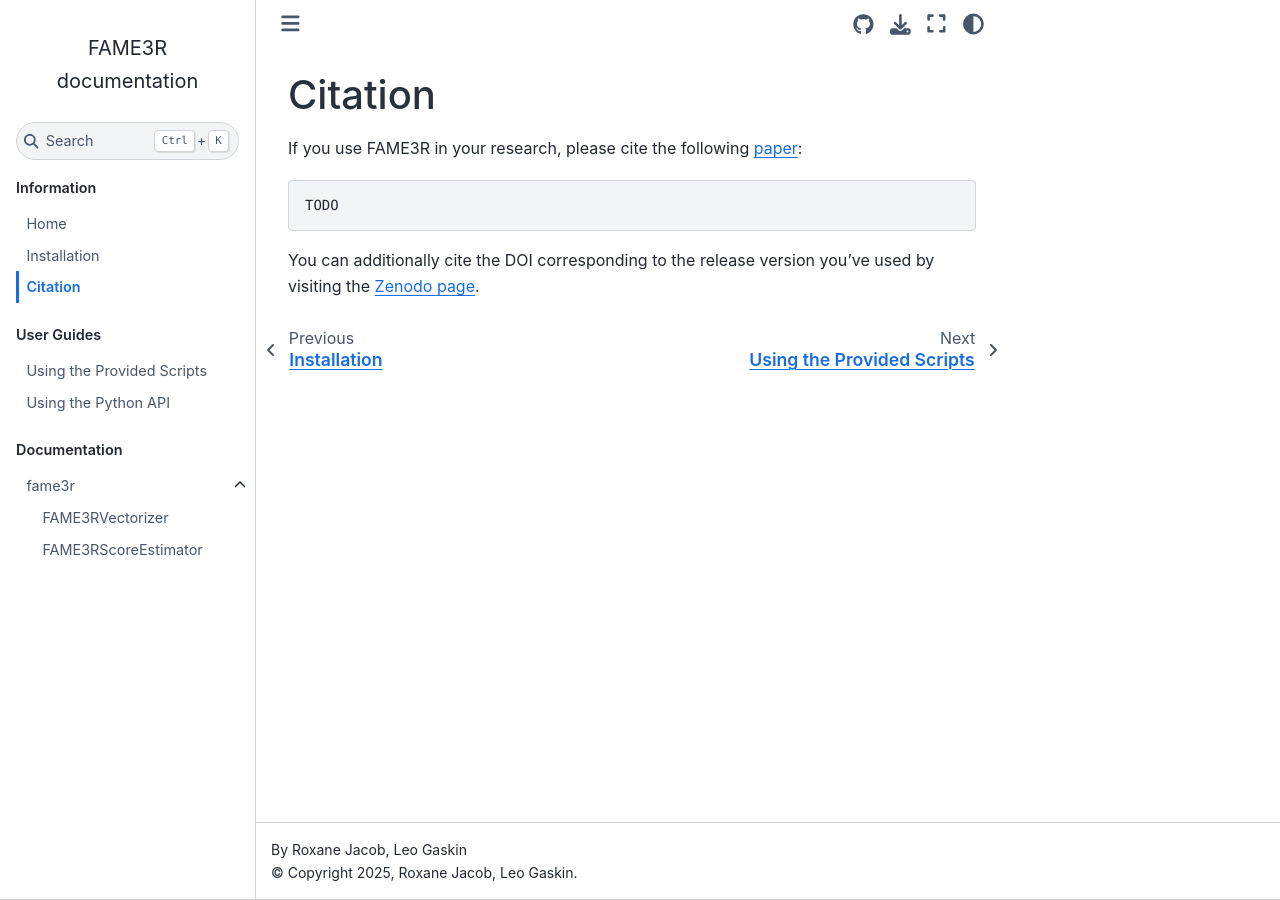
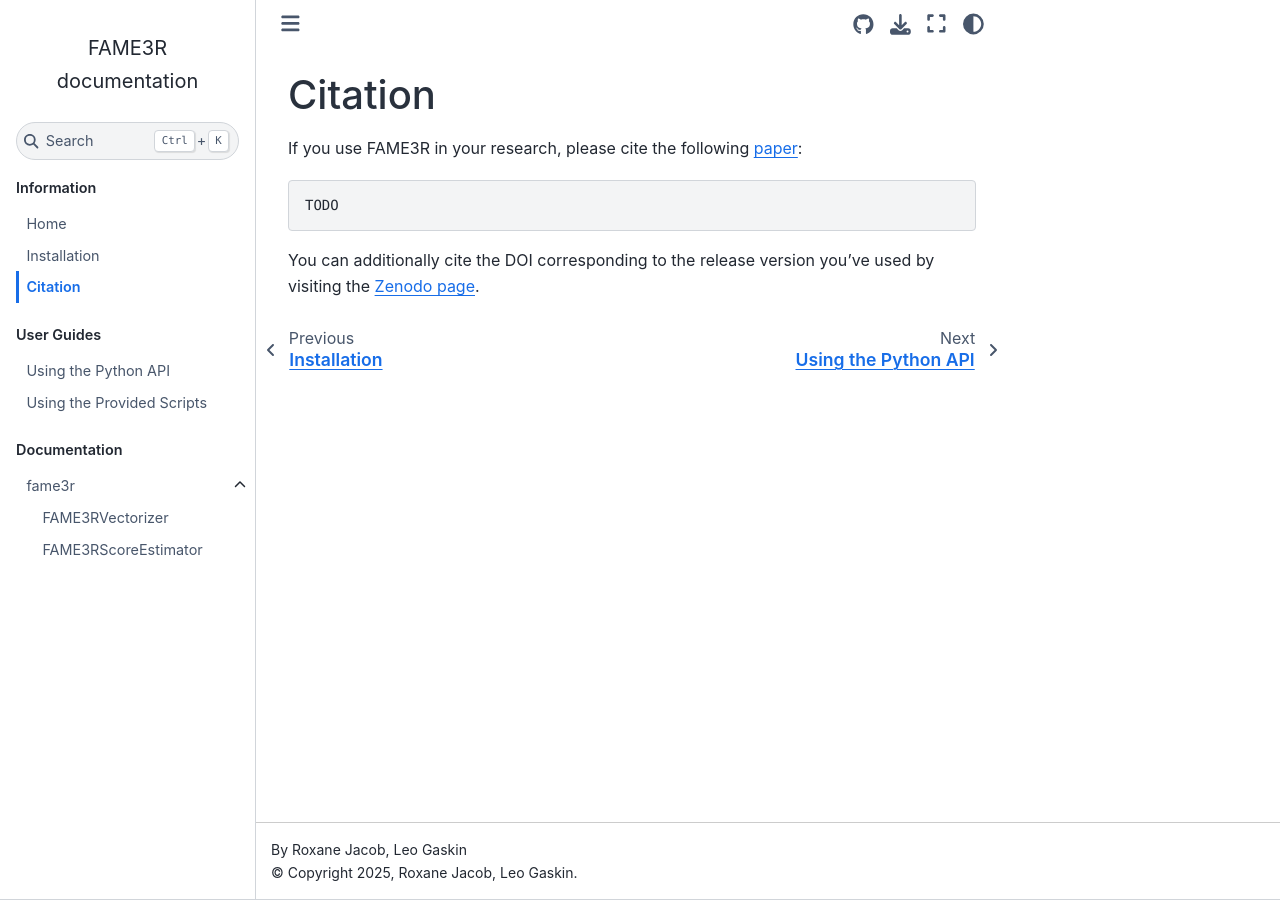
Before and after one commit to molinfo-vienna/FAME3R, a Sphinx documentation site: the page built from docs/source/citation.rst, in a window 1280 px wide. Built offline with Sphinx 7.4.7 and the Sphinx Book theme 1.1.4, drawn with Linux system fonts in a browser that asks for light colours.

Commit message:
Improve some small stuff in docs
+ Standardize RST headers a bit more
+ Use :glob: for tutorials

```diff
--- a/docs/index.rst
+++ b/docs/index.rst
@@ -13,9 +13,9 @@
    :caption: User Guides
    :maxdepth: 2
    :hidden:
+   :glob:
 
-   source/tutorials/scripts
-   source/tutorials/python_api
+   source/tutorials/*
 
 .. toctree::
    :caption: Documentation
--- a/docs/source/citation.rst
+++ b/docs/source/citation.rst
@@ -1,5 +1,5 @@
 Citation
---------
+========
 
 If you use FAME3R in your research, please cite the following `paper <TODO>`_:
 
--- a/docs/source/installation.rst
+++ b/docs/source/installation.rst
@@ -1,5 +1,5 @@
 Installation
-------------
+============
 
 This package is distributed through the PyPi package index.
 As such, you can use PIP or any other compatible tool to install it.
```
